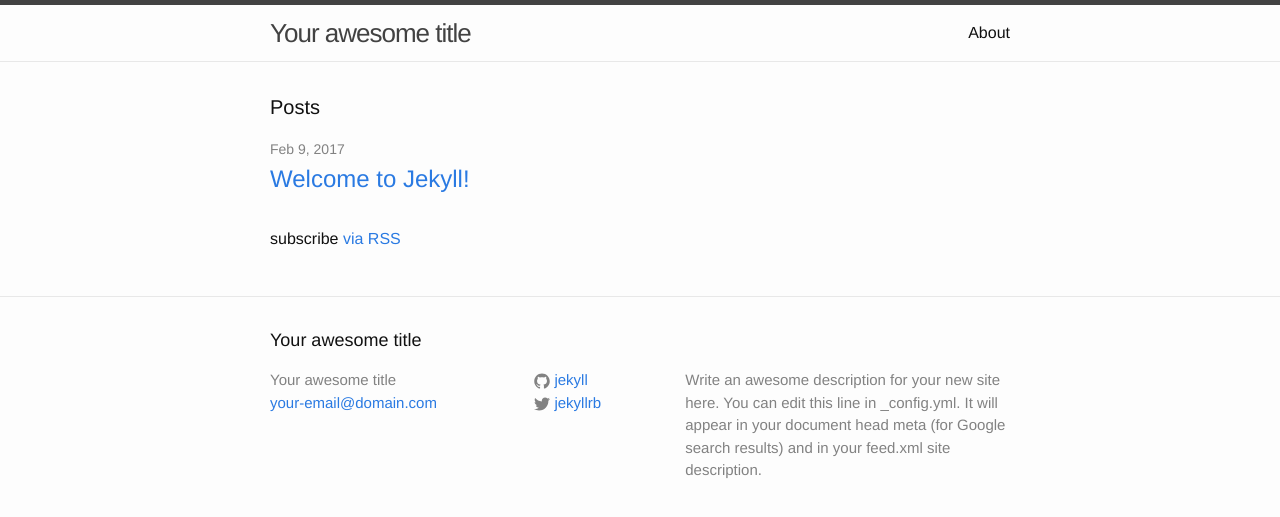
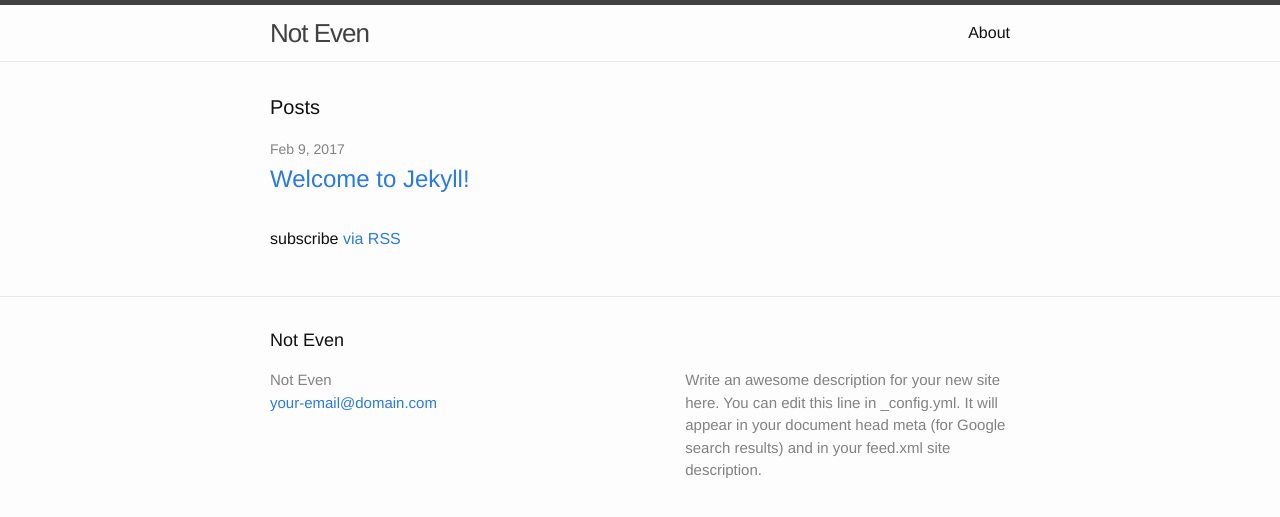
Before and after one commit to Darienas/Darienas.github.io, a Jekyll site: the page built from index.html, in a window 1280 px wide. Shown: the top 517 px of the page. Built offline with Jekyll 4.4.1, drawn with Linux system fonts in a browser that asks for light colours.

Commit message:
Update _config.yml

```diff
--- a/_config.yml
+++ b/_config.yml
@@ -6,7 +6,7 @@
 # 'jekyll serve'. If you change this file, please restart the server process.
 
 # Site settings
-title: Your awesome title
+title: Not Even
 email: your-email@domain.com
 description: > # this means to ignore newlines until "baseurl:"
   Write an awesome description for your new site here. You can edit this
@@ -14,8 +14,8 @@ description: > # this means to ignore newlines until "baseurl:"
   Google search results) and in your feed.xml site description.
 baseurl: "" # the subpath of your site, e.g. /blog
 url: "http://yourdomain.com" # the base hostname & protocol for your site
-twitter_username: jekyllrb
-github_username:  jekyll
+twitter_username:
+github_username:
 
 # Build settings
 markdown: kramdown
```
